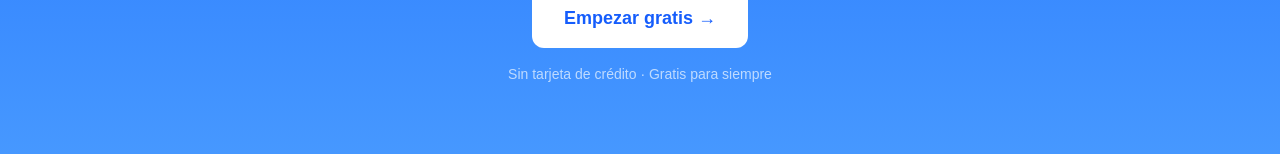
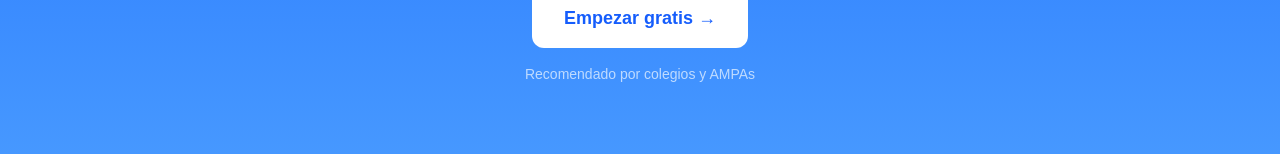
Before and after one commit to julianatatagiba-oss/safestart, a Next.js app: page / in a window 1280 px wide. Shown: the part 518-672 px from the top of the page. Built offline with nearby package versions, Linux system fonts and the light colour scheme.

Commit message:
cambiar texto debajo del botón de inicio

```diff
--- a/app/page.js
+++ b/app/page.js
@@ -14,7 +14,7 @@ export default function Home() {
         >
           Empezar gratis →
         </a>
-        <p className="text-blue-200 mt-4 text-sm">Sin tarjeta de crédito · Gratis para siempre</p>
+        <p className="text-blue-200 mt-4 text-sm">Recomendado por colegios y AMPAs</p>
       </div>
     </main>
   )
```
